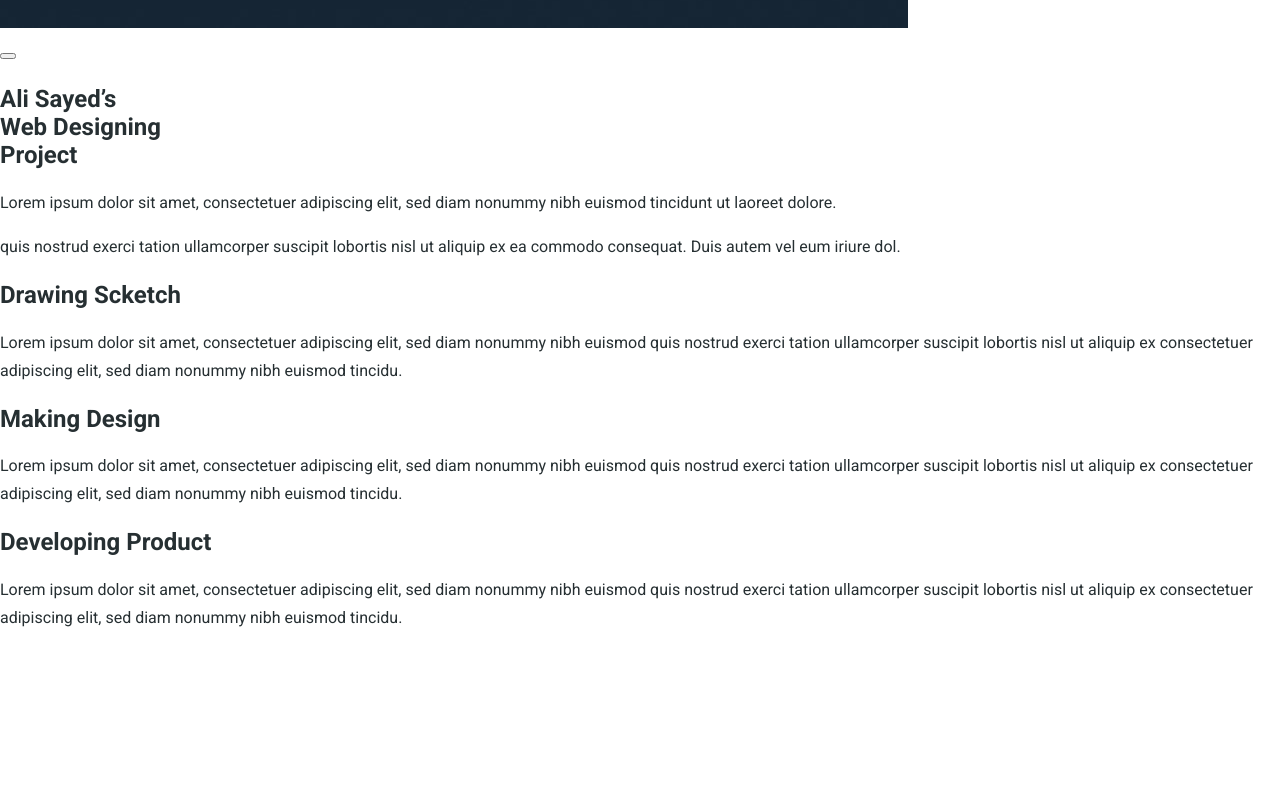
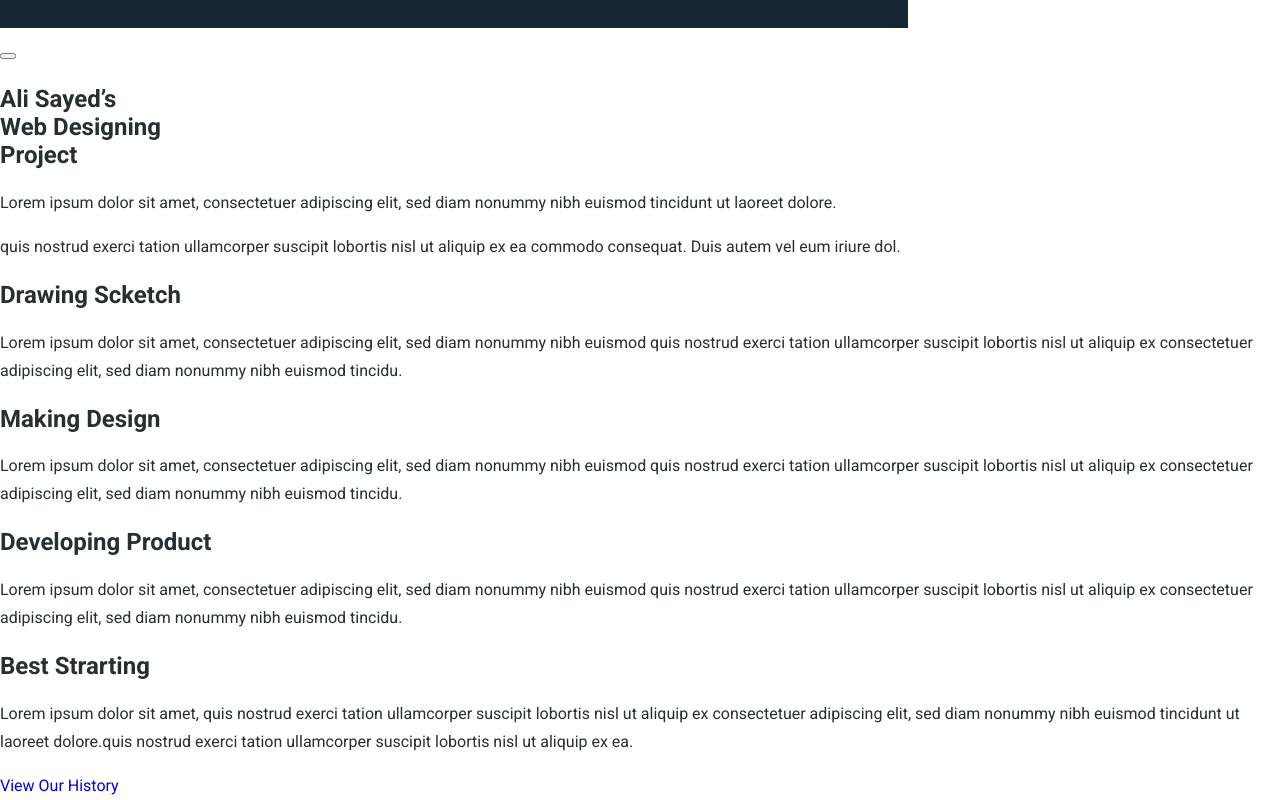
Before and after one commit to milevsky76/alisayed, a plain HTML site: page index.html in a window 1280 px wide. Shown: the part 687-1487 px from the top of the page. Before the commit the page ends 1335 px from the top, so only its background shows below. Drawn offline with Linux system fonts and the light colour scheme.

Commit message:
Добавление секции best

```diff
--- a/index.html
+++ b/index.html
@@ -61,6 +61,17 @@
       euismod tincidu.</p>
   </section>
   <!-- /.features -->
+
+  <section class="best">
+
+    <h2>Best Strarting</h2>
+    <p>Lorem ipsum dolor sit amet, quis nostrud exerci tation ullamcorper suscipit lobortis nisl ut aliquip ex
+      consectetuer adipiscing elit, sed diam nonummy nibh euismod tincidunt ut laoreet dolore.quis nostrud exerci tation
+      ullamcorper suscipit lobortis nisl ut aliquip ex ea.</p>
+
+    <a href="#" class="button">View Our History</a>
+  </section>
+  <!-- /.strarting -->
 </body>
 
 </html>
```
